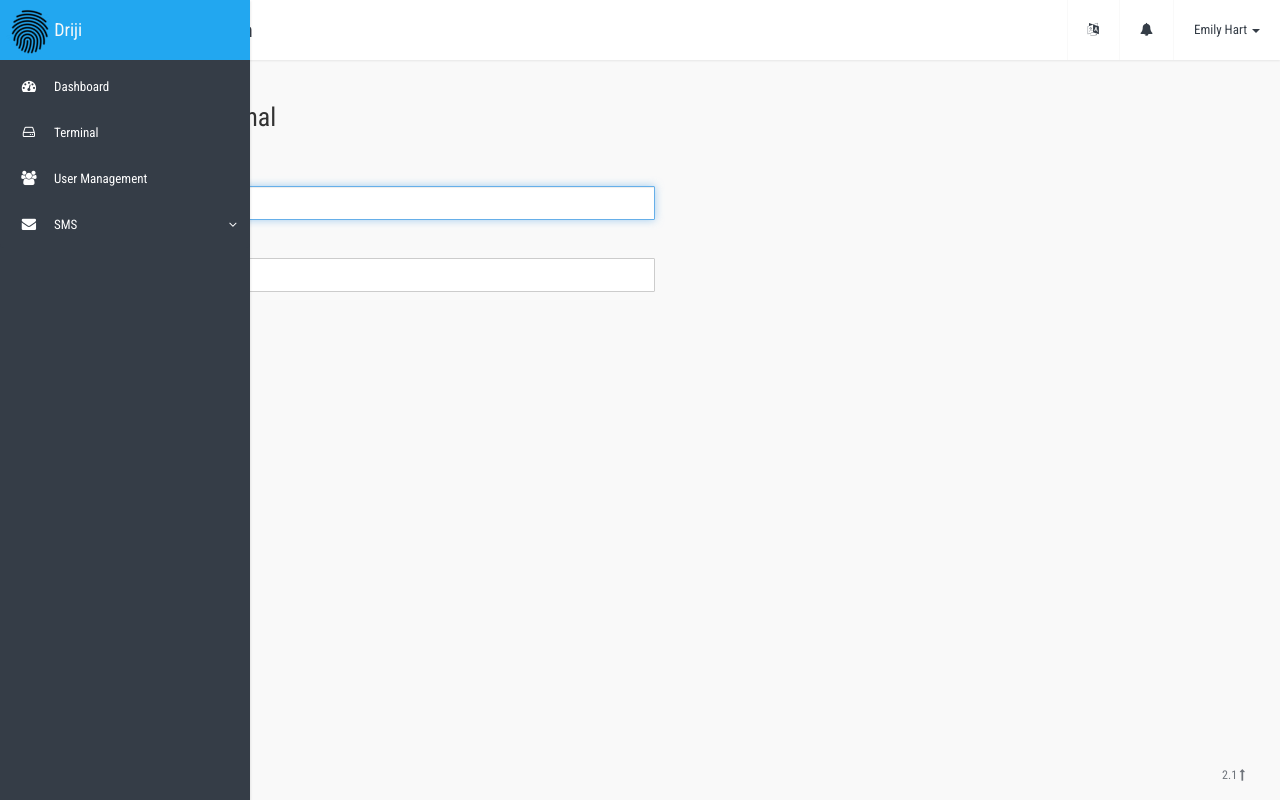
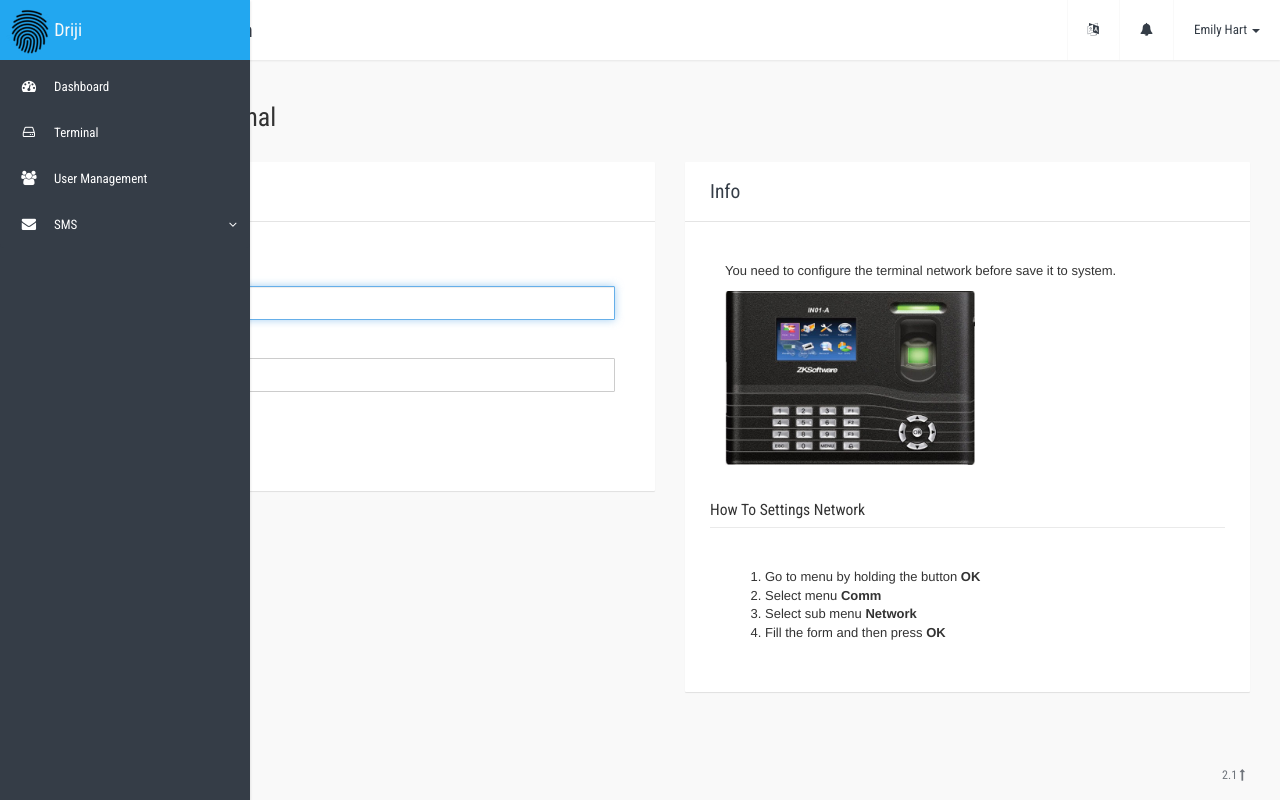
Before and after one commit to fananimi/driji, a Django app: page /terminal/scan/ in a window 1280 px wide. Run offline with Django 3.2, Linux system fonts and the light colour scheme; some libraries are stand-ins or nearby versions.

Commit message:
update translation

```diff
--- a/driji/templates/terminal_scan.html
+++ b/driji/templates/terminal_scan.html
@@ -22,6 +22,14 @@
 </div>
 <div class="row">
   <div class="col-sm-6">
+    <div class="card">
+      <div class="card-header">
+        <div class="card-title">
+        <div class="title">{% trans 'Scan a terminal' %}</div>
+        </div>
+      </div>
+      <div class="card-body">
+        <div class="panel-body">
           <form method="POST" action="">
             {% csrf_token %}
             <div class="form-group">
@@ -38,6 +46,35 @@
           </form>
         </div>
       </div>
+    </div>
+  </div>
+  <div class="col-sm-6">
+    <div class="card">
+      <div class="card-header">
+        <div class="card-title">
+        <div class="title">{% trans 'Info' %}</div>
+        </div>
+      </div>
+      <div class="card-body">
+        <div class="panel-body">
+          <p>
+            {% trans 'You need to configure the terminal network before save it to system.' %}
+          </p>
+          <img src="{% static 'img/zksoftware_device.jpg' %}" alt="" width="250px"/>
+        </div>
+        <div class="sub-title">{% trans 'How To Settings Network' %}</div>
+        <div class="panel-body">
+          <ol>
+            <li>{% trans 'Go to menu by holding the button <strong>OK</strong>' %}</li>
+            <li>{% trans 'Select menu <strong>Comm</strong>' %}</li>
+            <li>{% trans 'Select sub menu <strong>Network</strong>' %}</li>
+            <li>{% trans 'Fill the form and then press <strong>OK</strong>' %}</li>
+          </ol>
+        </div>
+      </div>
+    </div>
+  </div>
+</div>
 {% endblock %}
 
 {% block script %}
```
Also changed, not shown: driji/templates/terminal_add.html (+37 -0 lines), driji/locale/id/LC_MESSAGES/django.po, driji/static/img/zksoftware_device.jpg (added), 1 other file. Lines whose indentation alone changed are shown as unchanged.
